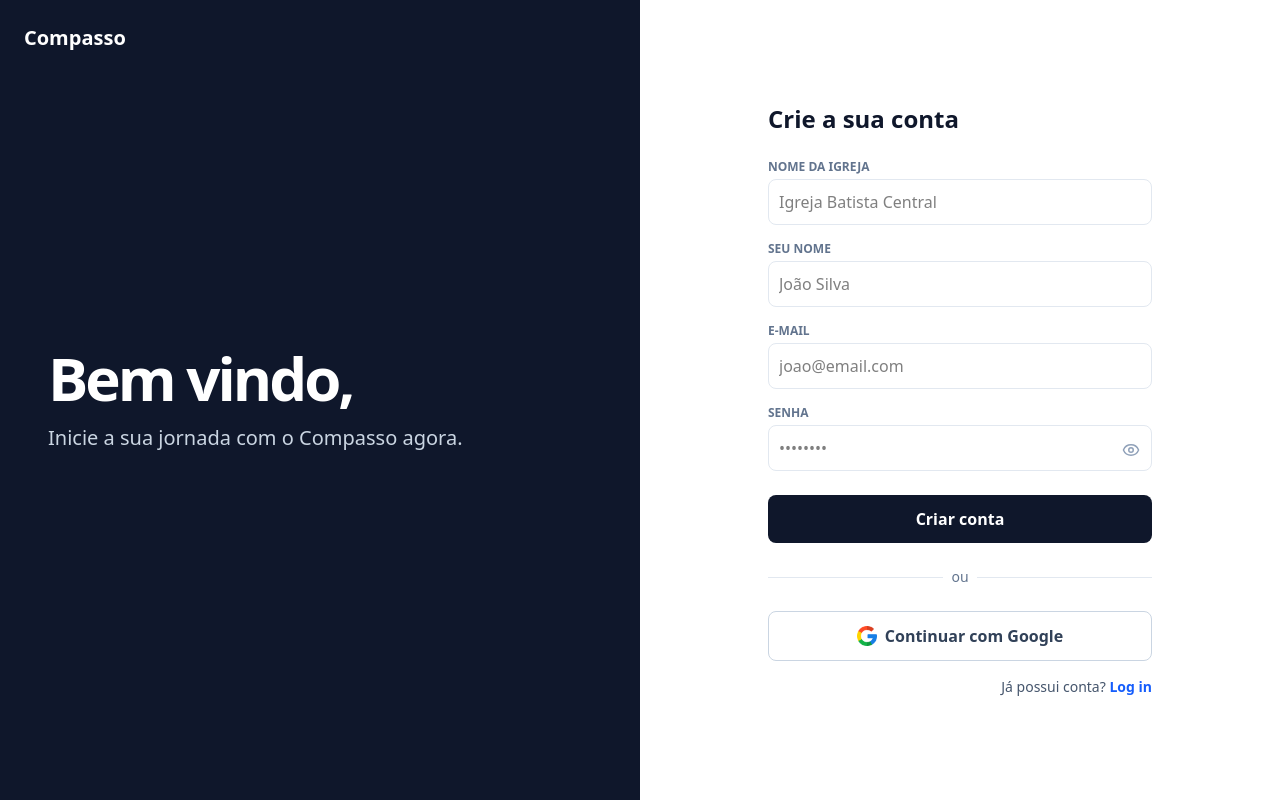
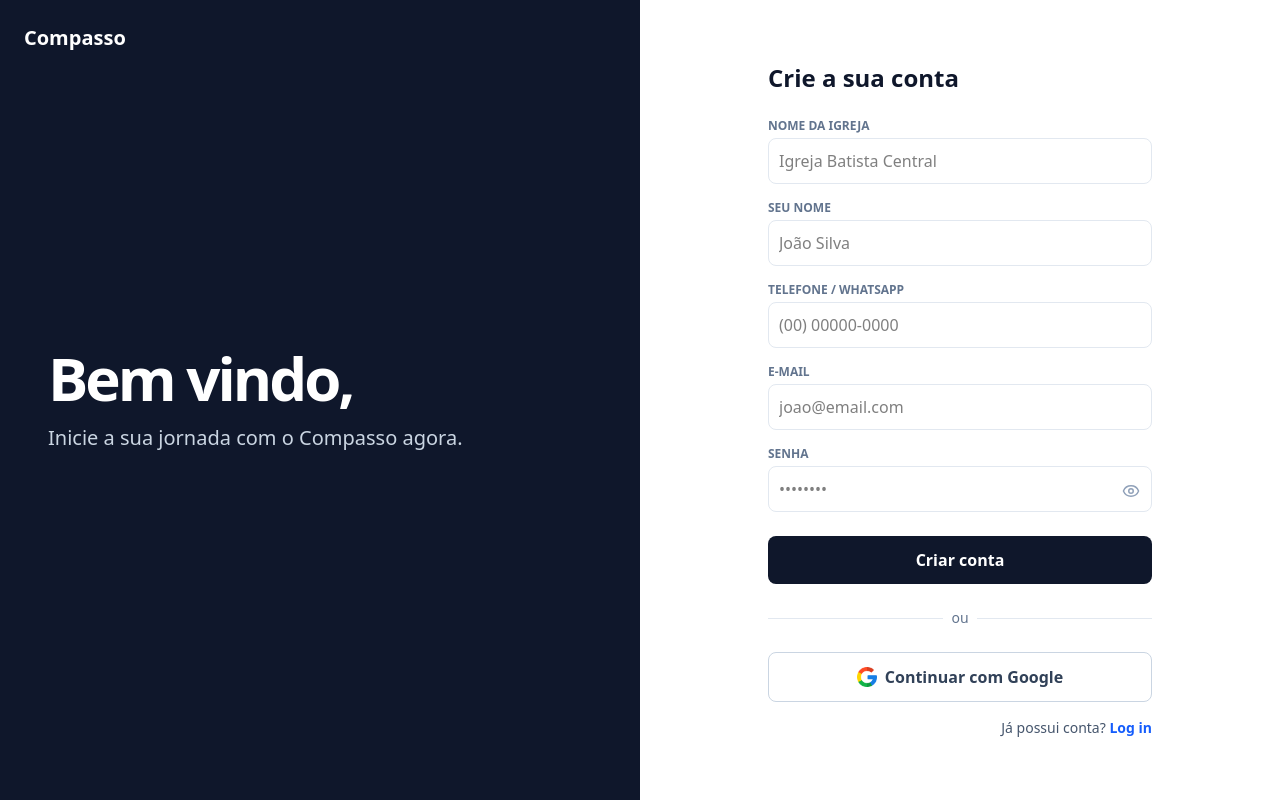
Before and after one commit to VitorPerrone/app-compasso, a Next.js app: page /cadastro in a window 1280 px wide. Built offline with nearby package versions, Linux system fonts and the light colour scheme; no server answers.

Commit message:
fix (auth) : Adicionado campo "Telefone" no cadastro manual

```diff
--- a/src/app/cadastro/page.tsx
+++ b/src/app/cadastro/page.tsx
@@ -5,6 +5,7 @@ import { supabase } from '../../lib/supabase';
 import { useRouter } from 'next/navigation';
 import Link from 'next/link';
 import { Eye, EyeOff } from 'lucide-react';
+import { format } from '../../lib/format';
 
 export default function Registo() {
   const [loading, setLoading] = useState(false);
@@ -13,6 +14,7 @@ export default function Registo() {
   const [formData, setFormData] = useState({
     orgName: '',
     leaderName: '',
+    phone: '',
     email: '',
     password: ''
   });
@@ -66,6 +68,7 @@ export default function Registo() {
         id: authData.user?.id,
         name: formData.leaderName,
         email: formData.email,
+        phone: formData.phone,
         role: 'ADMIN_ORG',
         organization_id: orgId
       }]);
@@ -96,22 +99,56 @@ export default function Registo() {
           <form onSubmit={handleRegisto} className="space-y-4" autoComplete="off">
             <div>
               <label className="block text-xs font-bold text-slate-500 uppercase">Nome da Igreja</label>
-              <input type="text" name="orgName" value={formData.orgName} onChange={handleChange} required className="mt-1 w-full p-2.5 border border-slate-200 rounded-lg focus:ring-2 focus:ring-slate-900 outline-none" placeholder="Igreja Batista Central" />
+              <input
+                type="text"
+                name="orgName"
+                value={formData.orgName}
+                onChange={handleChange}
+                required
+                className="mt-1 w-full p-2.5 border border-slate-200 rounded-lg focus:ring-2 focus:ring-slate-900 outline-none" placeholder="Igreja Batista Central" />
             </div>
 
             <div>
               <label className="block text-xs font-bold text-slate-500 uppercase">Seu Nome</label>
-              <input type="text" name="leaderName" value={formData.leaderName} onChange={handleChange} required className="mt-1 w-full p-2.5 border border-slate-200 rounded-lg focus:ring-2 focus:ring-slate-900 outline-none" placeholder="João Silva" />
+              <input
+                type="text"
+                name="leaderName"
+                value={formData.leaderName}
+                onChange={handleChange}
+                required
+                className="mt-1 w-full p-2.5 border border-slate-200 rounded-lg focus:ring-2 focus:ring-slate-900 outline-none" placeholder="João Silva" />
+            </div>
+
+            <div>
+              <label className="block text-xs font-bold text-slate-500 uppercase">Telefone / WhatsApp</label>
+              <input
+                type="tel"
+                name="phone"
+                value={formData.phone}
+                onChange={(e) => setFormData({ ...formData, phone: format.phone(e.target.value)})}
+                required maxLength={11}
+                className="mt-1 w-full p-2.5 border border-slate-200 rounded-lg focus:ring-2 focus:ring-slate-900 outline-none" placeholder="(00) 00000-0000" />
             </div>
 
             <div>
               <label className="block text-xs font-bold text-slate-500 uppercase">E-mail</label>
-              <input type="email" name="email" value={formData.email} onChange={handleChange} required className="mt-1 w-full p-2.5 border border-slate-200 rounded-lg focus:ring-2 focus:ring-slate-900 outline-none" placeholder="joao@email.com" />
+              <input
+                type="email"
+                name="email"
+                value={formData.email}
+                onChange={handleChange} required
+                className="mt-1 w-full p-2.5 border border-slate-200 rounded-lg focus:ring-2 focus:ring-slate-900 outline-none" placeholder="joao@email.com" />
             </div>
 
             <div className="relative">
               <label className="block text-xs font-bold text-slate-500 uppercase">Senha</label>
-              <input type={showPassword ? "text" : "password"} name="password" value={formData.password} onChange={handleChange} required className="mt-1 w-full p-2.5 border border-slate-200 rounded-lg focus:ring-2 focus:ring-slate-900 outline-none" placeholder="••••••••" />
+              <input
+                type={showPassword ? "text" : "password"}
+                name="password"
+                value={formData.password}
+                onChange={handleChange}
+                required className="mt-1 w-full p-2.5 border border-slate-200 rounded-lg focus:ring-2 focus:ring-slate-900 outline-none" placeholder="••••••••" />
+
               <button type="button" onClick={() => setShowPassword(!showPassword)} className="absolute right-3 top-9 text-slate-400">
                 {showPassword ? <EyeOff size={18} /> : <Eye size={18} />}
               </button>
--- /dev/null
+++ b/src/lib/format.ts
@@ -0,0 +1,12 @@
+export const format = {
+
+    phone(phone: string): string {
+        const digits = phone.replace(/\D/g, '');
+        const match = digits.match(/^(\d{2})(\d{4,5})(\d{4})$/);
+        if (match) {
+            return `(${match[1]})${match[2]}-${match[3]}`;
+        }
+        return digits;
+    }
+
+}
```
